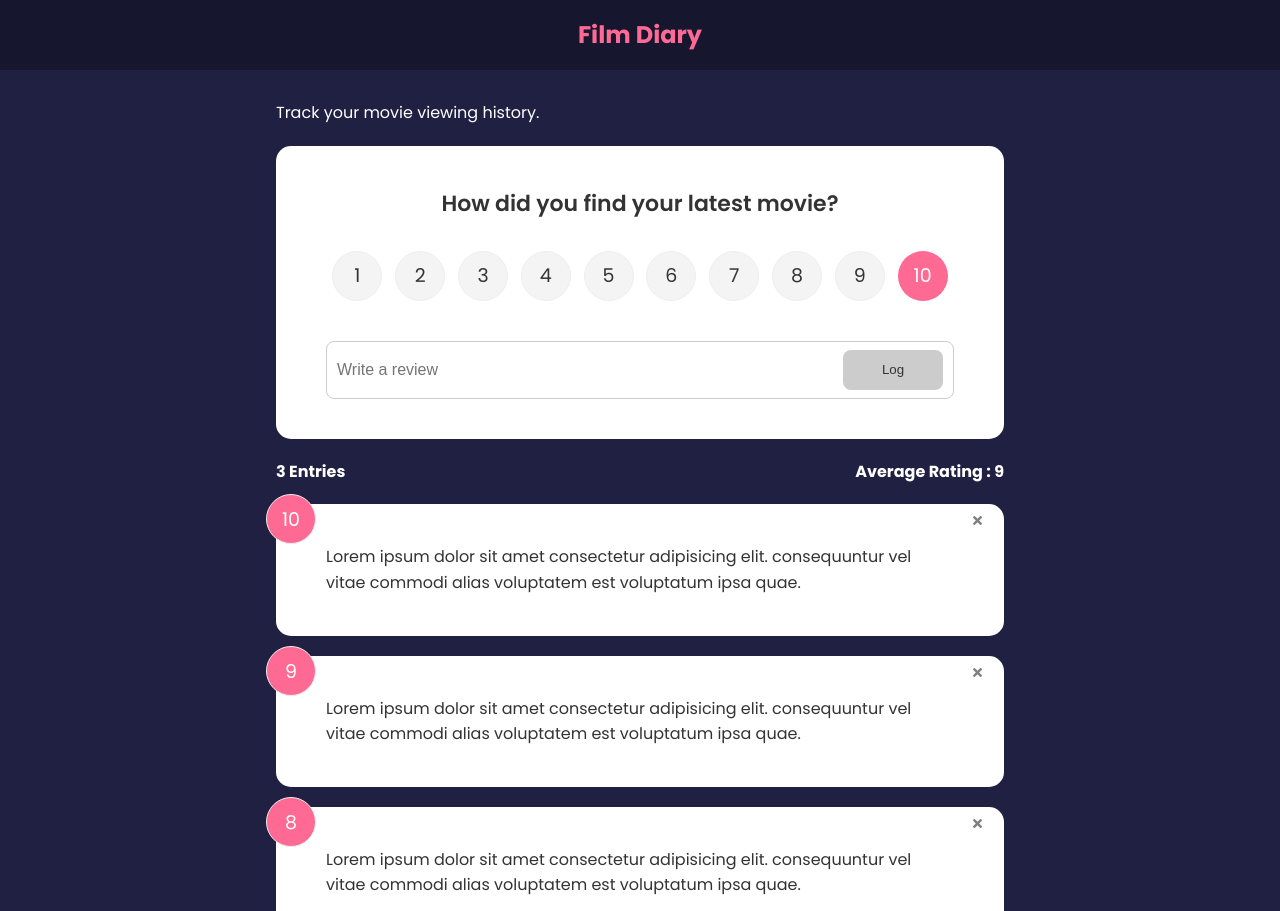
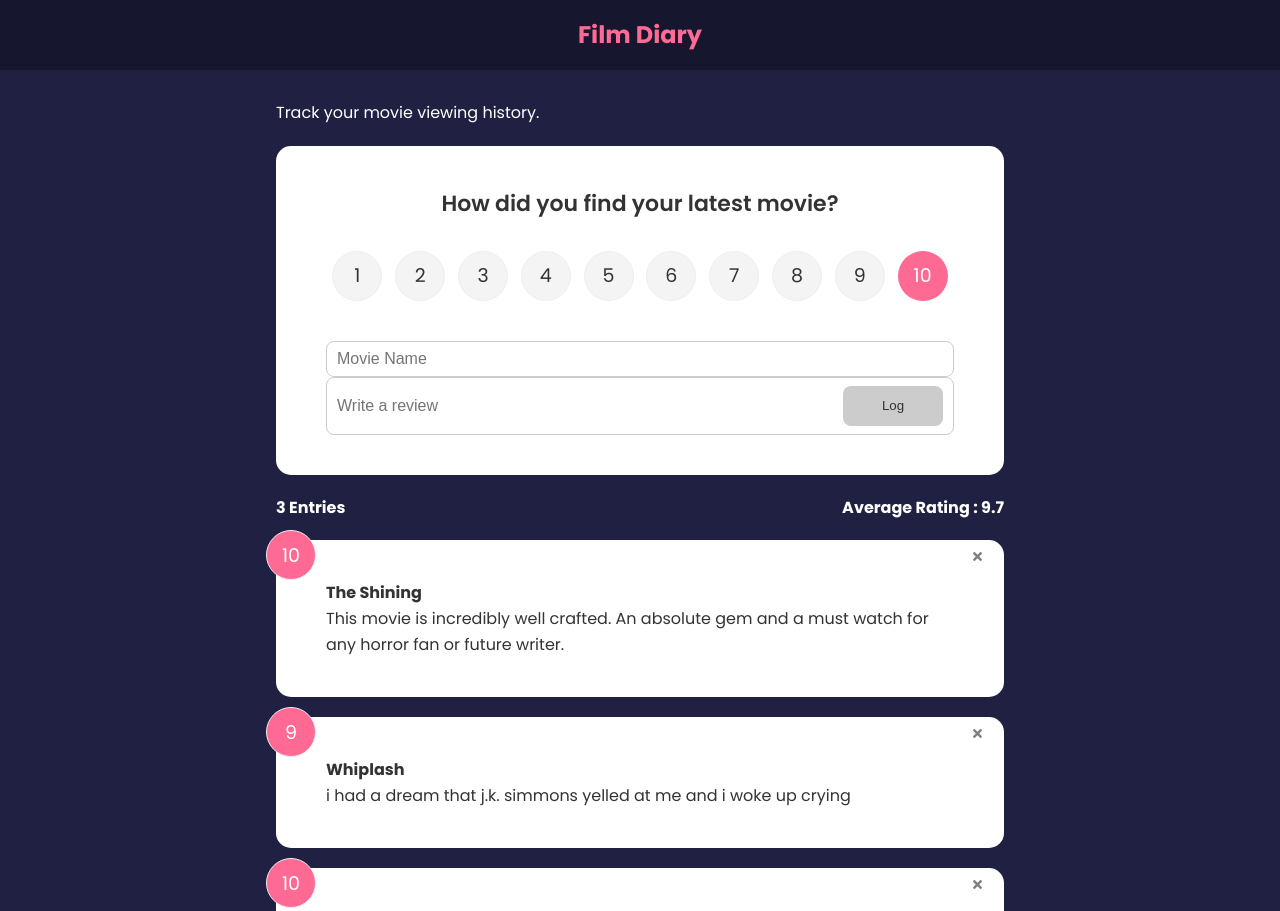
Before and after one commit to cartile/film-diary, a React (Create React App) app: page / in a window 1280 px wide. Shown: the top 911 px of the page. Built offline with nearby package versions, Linux system fonts and the light colour scheme.

Commit message:
namesupport

```diff
--- a/src/components/MovieForm.jsx
+++ b/src/components/MovieForm.jsx
@@ -46,6 +46,10 @@ function MovieForm({handleAdd}) {
             <h2>How did you find your latest movie?</h2>
             <RatingSelect select = {(rating) => setRating(rating)}/>
             <div className="input-group">
+                <input onChange={handleTextChange} type="text" placeholder="Movie Name"/>
+
+            </div>
+            <div className="input-group">
                 <input onChange={handleTextChange} type="text" placeholder="Write a review"/>
                 <Button type="submit" version="primary"
                  isDisabled = {btnDisabled}>Log</Button>
--- a/src/components/MovieItem.jsx
+++ b/src/components/MovieItem.jsx
@@ -11,6 +11,7 @@ function MovieItem({item, handleDelete}) {
         <button onClick={() => handleDelete(item.id)} className="close">
           <FaTimes color='grey' size = {13} />
         </button>
+        <b className="text-display" class='bolded'>{item.name}</b>
         <div className="text-display">{item.review}</div>
     </Card>
   )
--- a/src/data/MovieData.js
+++ b/src/data/MovieData.js
@@ -2,17 +2,20 @@ const MovieData = [
     {
       id: 1,
       rating: 10,
-      review: 'Lorem ipsum dolor sit amet consectetur adipisicing elit. consequuntur vel vitae commodi alias voluptatem est voluptatum ipsa quae.',
+      name: "The Shining",
+      review: 'This movie is incredibly well crafted. An absolute gem and a must watch for any horror fan or future writer.',
     },
     {
       id: 2,
       rating: 9,
-      review: 'Lorem ipsum dolor sit amet consectetur adipisicing elit. consequuntur vel vitae commodi alias voluptatem est voluptatum ipsa quae.',
+      name: "Whiplash",
+      review: 'i had a dream that j.k. simmons yelled at me and i woke up crying',
     },
     {
       id: 3,
-      rating: 8,
-      review: 'Lorem ipsum dolor sit amet consectetur adipisicing elit. consequuntur vel vitae commodi alias voluptatem est voluptatum ipsa quae.',
+      rating: 10,
+      name: "Parasite",
+      review: 'It’s almost too good, ya know?',
     },
   ]
 
--- a/src/index.css
+++ b/src/index.css
@@ -227,4 +227,10 @@ input:focus {
   .input-group input {
     width: 80%;
   }
+
+  .about input-group{
+  display:flex;
+  margin-top: 50px;
+  }
+
 }
```
